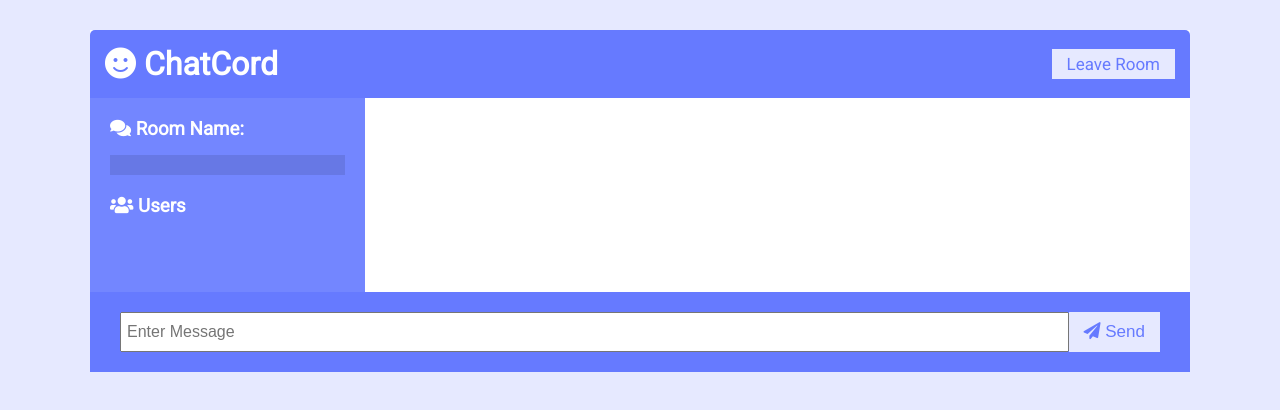
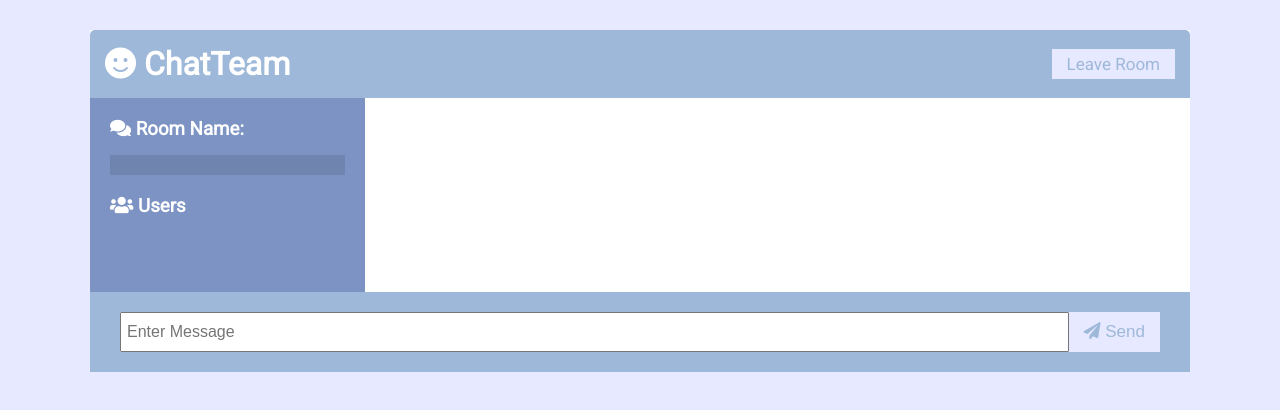
Before and after one commit to NguyenThuanToan/App_Chats, a website: page public/chat.html in a window 1280 px wide. Drawn offline with nearby package versions, Linux system fonts and the light colour scheme; no server answers.

Commit message:
Updated Chat Function

```diff
--- a/public/chat.html
+++ b/public/chat.html
@@ -5,12 +5,12 @@
   <meta name="viewport" content="width=device-width, initial-scale=1.0">
   <link rel="stylesheet" href="https://cdnjs.cloudflare.com/ajax/libs/font-awesome/5.12.1/css/all.min.css" integrity="sha256-mmgLkCYLUQbXn0B1SRqzHar6dCnv9oZFPEC1g1cwlkk=" crossorigin="anonymous" />
   <link rel="stylesheet" href="css/style.css">
-  <title>ChatCord App</title>
+  <title>ChatTeam App</title>
 </head>
 <body>
   <div class="chat-container">
     <header class="chat-header">
-      <h1><i class="fas fa-smile"></i> ChatCord</h1>
+      <h1><i class="fas fa-smile"></i> ChatTeam</h1>
       <a href="index.html" class="btn">Leave Room</a>
     </header>
     <main class="chat-main">
@@ -33,11 +33,14 @@
           required
           autocomplete="off"
         />
+        <div id="message-container"></div>
         <button class="btn"><i class="fas fa-paper-plane"></i> Send</button>
       </form>
     </div>
+
   </div>
   <script src="https://cdnjs.cloudflare.com/ajax/libs/qs/6.12.1/qs.min.js" integrity="sha512-vuLOE4Fh9lfxaN9n81Vl1HwrqMYz9WKoNmsHNC7Hz7OWX4k4O7FjCyQ1tQ82RJExao+Fas40RLiS5PCfVRGgnQ==" crossorigin="anonymous" referrerpolicy="no-referrer"></script>
+  <script src="https://cdnjs.cloudflare.com/ajax/libs/socket.io/4.3.1/socket.io.js"></script>
   <script src="/socket.io/socket.io.js"></script>
   <script src="js/main.js"></script>
 </body>
--- a/public/css/style.css
+++ b/public/css/style.css
@@ -1,11 +1,11 @@
 @import url('https://fonts.googleapis.com/css?family=Roboto&display=swap');
 
 :root {
-	--dark-color-a: #667aff;
-	--dark-color-b: #7386ff;
+	--dark-color-a: #9EB8D9;
+	--dark-color-b: #7C93C3;
 	--light-color: #e6e9ff;
-	--success-color: #5cb85c;
-	--error-color: #d9534f;
+	--success-color: #EEF5FF;
+	--error-color: #265073;
 }
 
 * {
--- a/utils/Users.js
+++ b/utils/Users.js
@@ -8,7 +8,7 @@ function userJoin(id,username, room){
 
 //Lấy user hiện tại
 function getCurrentUser(id){
-    return users.find(user => user.if === id)
+    return users.find(user => user.id === id)
 }
 
 //User rời chat
--- a/utils/messages.js
+++ b/utils/messages.js
@@ -9,7 +9,4 @@ function formatMessage(username,text){
     }
 }
 
-
-
-
 module.exports = formatMessage;
```
Also changed, not shown: public/index.html (+2 -2 lines), public/js/main.js (+5 -3 lines), server.js (+6 -4 lines).
